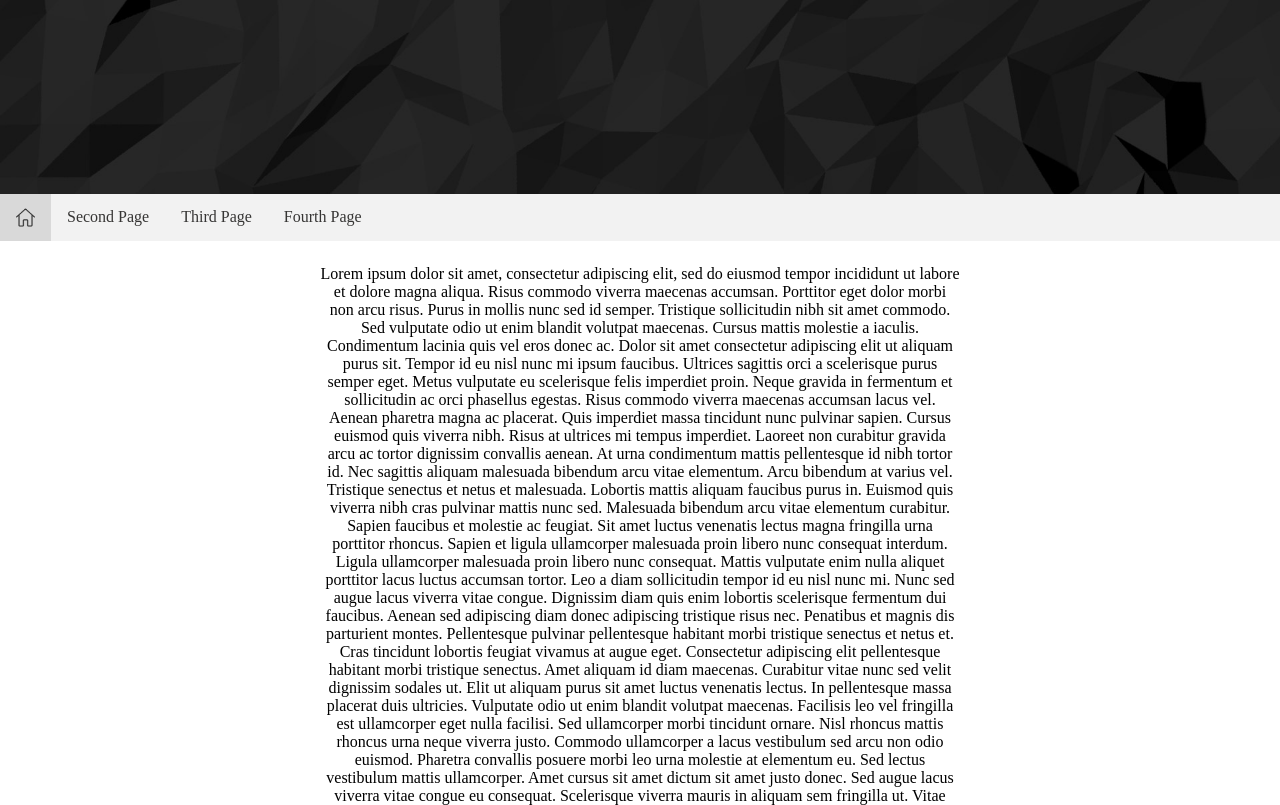
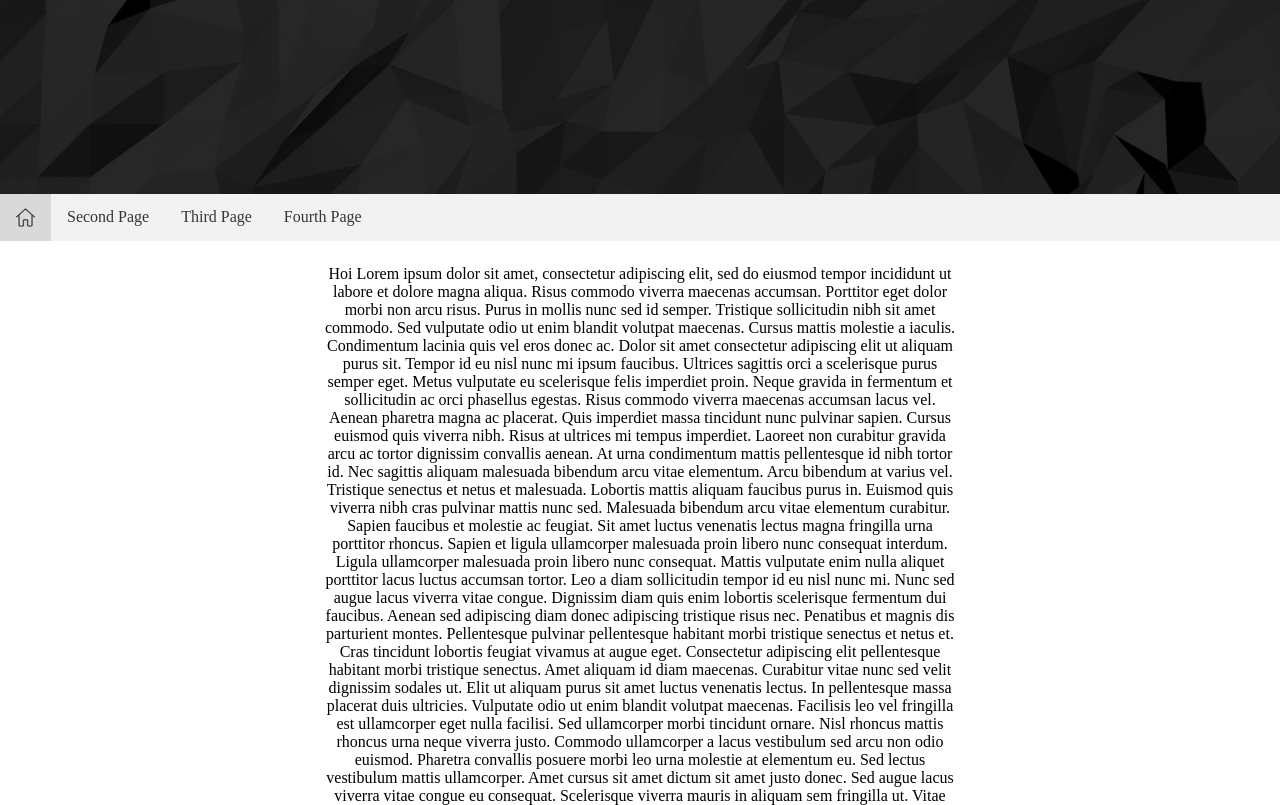
Before and after one commit to SadSquidward/SadSquidward.github.io, a plain HTML site: page index.html in a window 1280 px wide. Shown: the top 805 px of the page. Drawn offline with Linux system fonts and the light colour scheme.

Commit message:
Add files via upload

```diff
--- a/index.html
+++ b/index.html
@@ -18,7 +18,7 @@
       <li><a href="fourth-page.html">Fourth Page</a></li>
     </ul>
   </div>
-  <p class="content">Lorem ipsum dolor sit amet, consectetur adipiscing elit, sed do eiusmod tempor incididunt ut labore et dolore magna aliqua. Risus commodo viverra maecenas accumsan. Porttitor eget dolor morbi non arcu risus. Purus in mollis nunc sed id semper. Tristique sollicitudin nibh sit amet commodo. Sed vulputate odio ut enim blandit volutpat maecenas. Cursus mattis molestie a iaculis. Condimentum lacinia quis vel eros donec ac. Dolor sit amet consectetur adipiscing elit ut aliquam purus sit. Tempor id eu nisl nunc mi ipsum faucibus. Ultrices sagittis orci a scelerisque purus semper eget. Metus vulputate eu scelerisque felis imperdiet proin. Neque gravida in fermentum et sollicitudin ac orci phasellus egestas. Risus commodo viverra maecenas accumsan lacus vel.
+  <p class="content">Hoi Lorem ipsum dolor sit amet, consectetur adipiscing elit, sed do eiusmod tempor incididunt ut labore et dolore magna aliqua. Risus commodo viverra maecenas accumsan. Porttitor eget dolor morbi non arcu risus. Purus in mollis nunc sed id semper. Tristique sollicitudin nibh sit amet commodo. Sed vulputate odio ut enim blandit volutpat maecenas. Cursus mattis molestie a iaculis. Condimentum lacinia quis vel eros donec ac. Dolor sit amet consectetur adipiscing elit ut aliquam purus sit. Tempor id eu nisl nunc mi ipsum faucibus. Ultrices sagittis orci a scelerisque purus semper eget. Metus vulputate eu scelerisque felis imperdiet proin. Neque gravida in fermentum et sollicitudin ac orci phasellus egestas. Risus commodo viverra maecenas accumsan lacus vel.
 
 Aenean pharetra magna ac placerat. Quis imperdiet massa tincidunt nunc pulvinar sapien. Cursus euismod quis viverra nibh. Risus at ultrices mi tempus imperdiet. Laoreet non curabitur gravida arcu ac tortor dignissim convallis aenean. At urna condimentum mattis pellentesque id nibh tortor id. Nec sagittis aliquam malesuada bibendum arcu vitae elementum. Arcu bibendum at varius vel. Tristique senectus et netus et malesuada. Lobortis mattis aliquam faucibus purus in. Euismod quis viverra nibh cras pulvinar mattis nunc sed. Malesuada bibendum arcu vitae elementum curabitur. Sapien faucibus et molestie ac feugiat. Sit amet luctus venenatis lectus magna fringilla urna porttitor rhoncus. Sapien et ligula ullamcorper malesuada proin libero nunc consequat interdum. Ligula ullamcorper malesuada proin libero nunc consequat. Mattis vulputate enim nulla aliquet porttitor lacus luctus accumsan tortor. Leo a diam sollicitudin tempor id eu nisl nunc mi. Nunc sed augue lacus viverra vitae congue. Dignissim diam quis enim lobortis scelerisque fermentum dui faucibus.
 
```
